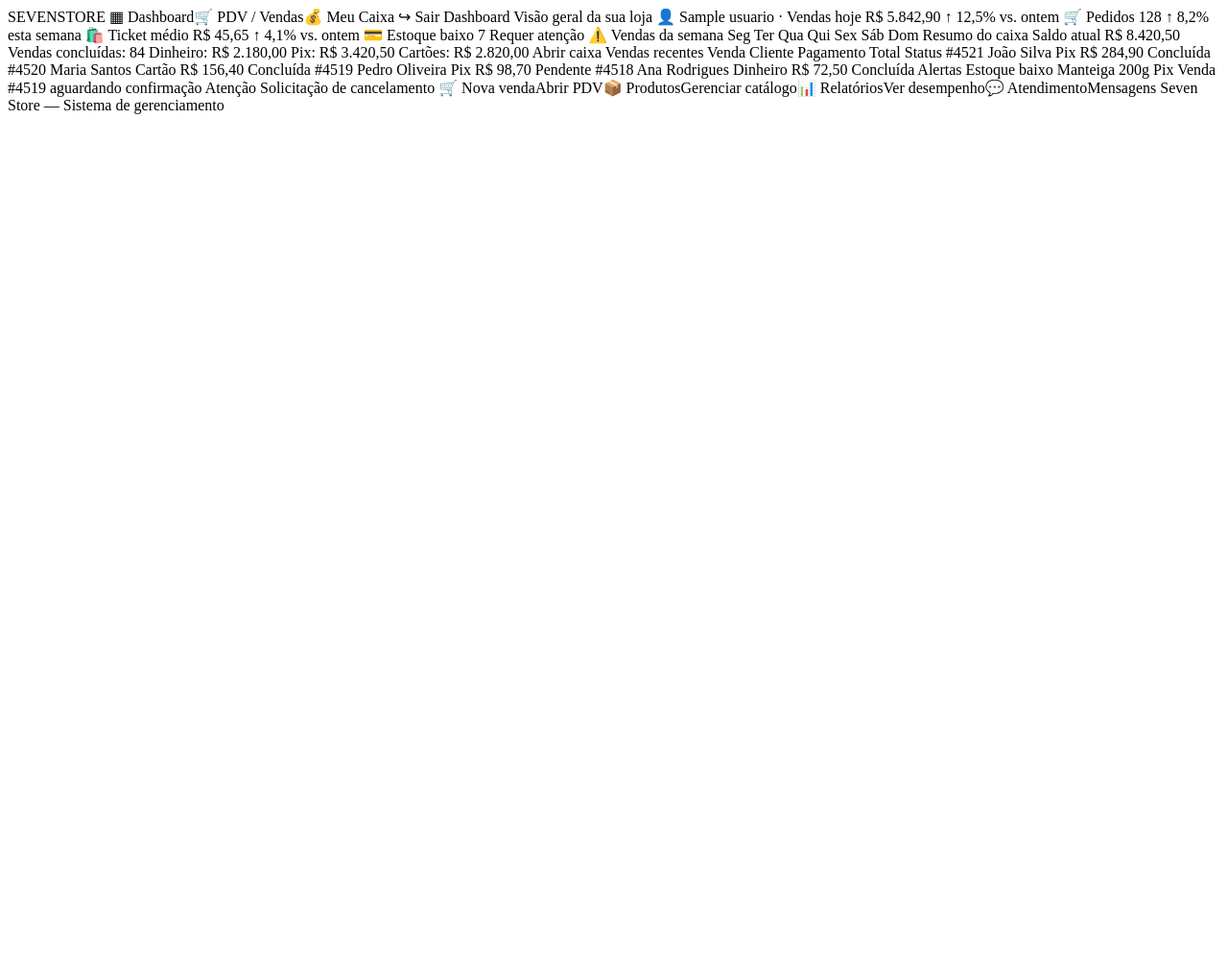
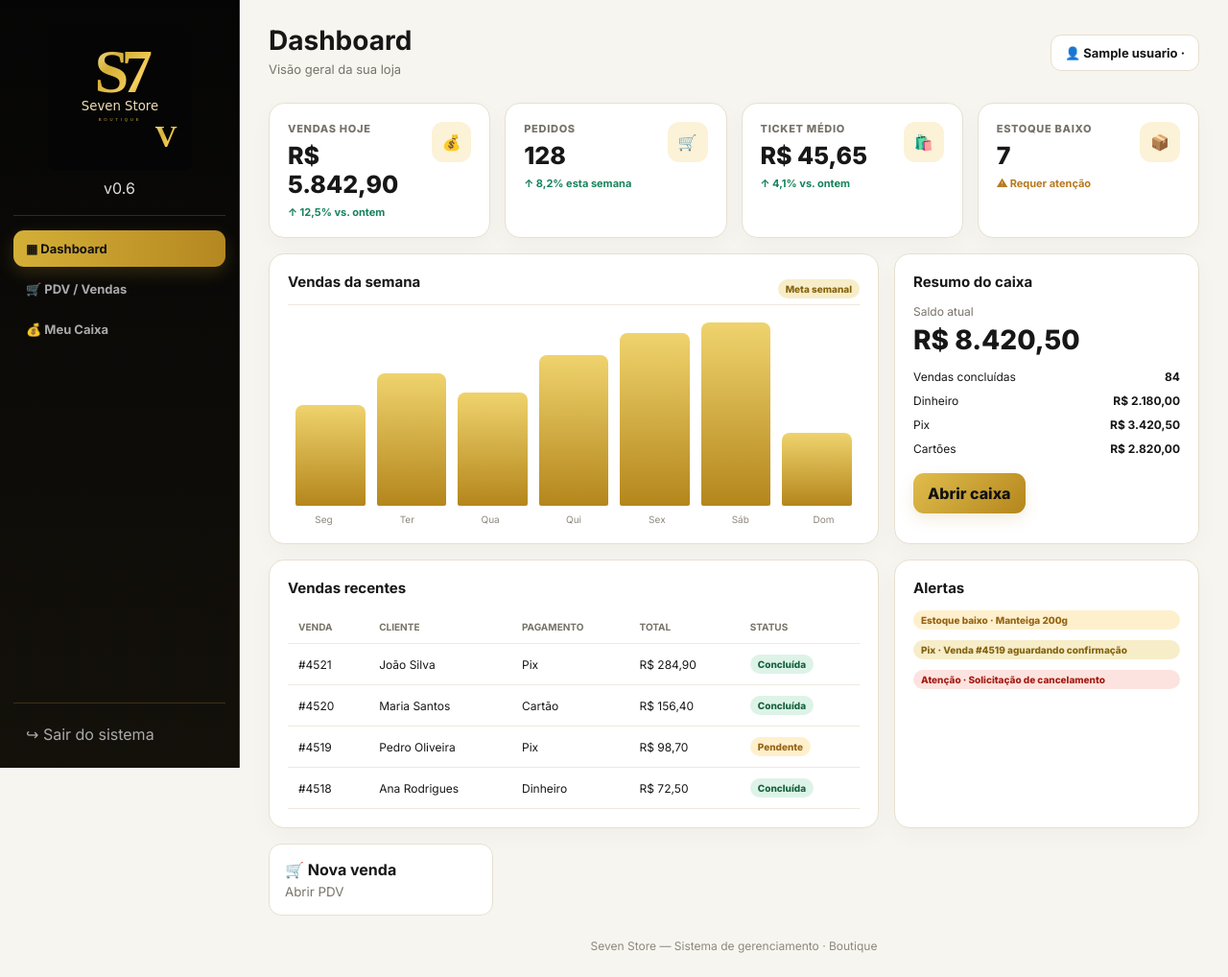
Before and after one commit to jadersouza-CREATOR/seven-store, a Flask app: page /inicio in a window 1280 px wide. Shown: the whole page at 96% size. Before the commit the page ends 119 px from the top, so only its background shows below. Run offline with Flask 3, Linux system fonts and the light colour scheme; the visitor is signed in with stand-in values (Sample User, id 1); a database or web service that is not in the repository returns one stand-in record (values such as "Sample title"); parts of the project's set-up code (start-up, migrations or seed data) failed here and were passed over; some libraries are stand-ins or nearby versions.

Commit message:
feat: transforma inicio no dashboard inspirado no Figma

```diff
--- a/templates/inicio.html
+++ b/templates/inicio.html
@@ -1,57 +1,95 @@
-SEVENSTORE
-▦ Dashboard🛒 PDV / Vendas💰 Meu Caixa{% if perfil in ['administrador','subadministrador'] %}📦 Produtos👥 Clientes▤ Estoque▥ Relatórios💬 Atendimento{% endif %}{% if perfil=='administrador' %}⚙ Configurações{% endif %}
-↪ Sair
-Dashboard
-Visão geral da sua loja
+<!DOCTYPE html>
+<html lang="pt-BR">
+<head>
+<meta charset="UTF-8"><meta name="viewport" content="width=device-width,initial-scale=1.0">
+<title>Seven Store — Dashboard</title><link rel="stylesheet" href="{{ url_for('static', filename='style.css') }}">
+</head>
+<body>
+<div class="dashboard">
+  <aside class="menu">
+    <div class="logo-menu">
+      <img src="{{ url_for('static', filename='seven-store-logo.svg') }}" alt="Seven Store" style="width:150px;display:block;margin:0 auto 8px">
+      <div class="versao">v0.6</div>
+    </div>
+    <nav>
+      <a class="ativo" href="{{ url_for('inicio') }}">▦ Dashboard</a>
+      <a href="{{ url_for('vendas') }}">🛒 PDV / Vendas</a>
+      <a href="{{ url_for('caixa') }}">💰 Meu Caixa</a>
+      {% if perfil in ['administrador','subadministrador'] %}
+      <a href="{{ url_for('produtos') }}">📦 Produtos</a>
+      <a href="{{ url_for('clientes') }}">👥 Clientes</a>
+      <a href="{{ url_for('estoque') }}">▤ Estoque</a>
+      <a href="{{ url_for('relatorios') }}">▥ Relatórios</a>
+      <a href="{{ url_for('atendimento') }}">💬 Atendimento</a>
+      {% endif %}
+      {% if perfil == 'administrador' %}<a href="{{ url_for('configuracoes') }}">⚙ Configurações</a>{% endif %}
+    </nav>
+    <div class="menu-final"><a href="{{ url_for('sair') }}">↪ Sair do sistema</a></div>
+  </aside>
 
-👤 {{usuario}} · {{perfil_nome}}
-Vendas hoje
-R$ 5.842,90
-↑ 12,5% vs. ontem
-🛒
-Pedidos
-128
-↑ 8,2% esta semana
-🛍️
-Ticket médio
-R$ 45,65
-↑ 4,1% vs. ontem
-💳
-Estoque baixo
-7
-Requer atenção
-⚠️
-Vendas da semana
-{% for v in [55,72,62,82,94,100,40] %}
-{% endfor %}
-{% for d in ['Seg','Ter','Qua','Qui','Sex','Sáb','Dom'] %}
-{{d}}
-{% endfor %}
-Resumo do caixa
-Saldo atual
+  <main class="conteudo">
+    <header class="cabecalho">
+      <div><h2>Dashboard</h2><p>Visão geral da sua loja</p></div>
+      <div class="usuario-dashboard">👤 {{ usuario }} · {{ perfil_nome }}</div>
+    </header>
 
-R$ 8.420,50
-Vendas concluídas: 84
+    <section class="cards">
+      <div class="card"><div class="stat"><div><div class="label">Vendas hoje</div><div class="value">R$ 5.842,90</div><div class="up">↑ 12,5% vs. ontem</div></div><div class="icon">💰</div></div></div>
+      <div class="card"><div class="stat"><div><div class="label">Pedidos</div><div class="value">128</div><div class="up">↑ 8,2% esta semana</div></div><div class="icon">🛒</div></div></div>
+      <div class="card"><div class="stat"><div><div class="label">Ticket médio</div><div class="value">R$ 45,65</div><div class="up">↑ 4,1% vs. ontem</div></div><div class="icon">🛍️</div></div></div>
+      <div class="card"><div class="stat"><div><div class="label">Estoque baixo</div><div class="value">7</div><div style="color:#b7791f;font-size:11px;font-weight:700;margin-top:7px">⚠ Requer atenção</div></div><div class="icon">📦</div></div></div>
+    </section>
 
-Dinheiro: R$ 2.180,00
+    <section class="grid">
+      <div class="card">
+        <div style="display:flex;justify-content:space-between;align-items:center"><h3>Vendas da semana</h3><span class="badge info">Meta semanal</span></div>
+        <div style="height:210px;display:flex;align-items:flex-end;gap:12px;border-top:1px solid #eee9df;padding:18px 8px 0">
+          {% for v in [55,72,62,82,94,100,40] %}<div style="flex:1;height:100%;display:flex;align-items:flex-end"><div style="width:100%;height:{{ v }}%;min-height:20px;border-radius:8px 8px 2px 2px;background:linear-gradient(180deg,#efd36d,#b4861c)"></div></div>{% endfor %}
+        </div>
+        <div style="display:grid;grid-template-columns:repeat(7,1fr);gap:12px;margin-top:8px;text-align:center;color:#8d887d;font-size:10px">{% for d in ['Seg','Ter','Qua','Qui','Sex','Sáb','Dom'] %}<span>{{ d }}</span>{% endfor %}</div>
+      </div>
 
-Pix: R$ 3.420,50
+      <div class="card">
+        <h3>Resumo do caixa</h3>
+        <div style="color:#77736a;font-size:12px">Saldo atual</div><div style="font-size:28px;font-weight:800;margin:5px 0 14px">R$ 8.420,50</div>
+        <div style="display:grid;gap:10px;font-size:12px">
+          <div style="display:flex;justify-content:space-between"><span>Vendas concluídas</span><strong>84</strong></div>
+          <div style="display:flex;justify-content:space-between"><span>Dinheiro</span><strong>R$ 2.180,00</strong></div>
+          <div style="display:flex;justify-content:space-between"><span>Pix</span><strong>R$ 3.420,50</strong></div>
+          <div style="display:flex;justify-content:space-between"><span>Cartões</span><strong>R$ 2.820,00</strong></div>
+        </div>
+        <a class="btn" style="display:inline-block;margin-top:18px" href="{{ url_for('caixa') }}">Abrir caixa</a>
+      </div>
+    </section>
 
-Cartões: R$ 2.820,00
+    <section class="grid" style="grid-template-columns:2fr 1fr">
+      <div class="card">
+        <h3>Vendas recentes</h3>
+        <div style="overflow:auto"><table class="table"><thead><tr><th>Venda</th><th>Cliente</th><th>Pagamento</th><th>Total</th><th>Status</th></tr></thead><tbody>
+          <tr><td>#4521</td><td>João Silva</td><td>Pix</td><td>R$ 284,90</td><td><span class="badge success">Concluída</span></td></tr>
+          <tr><td>#4520</td><td>Maria Santos</td><td>Cartão</td><td>R$ 156,40</td><td><span class="badge success">Concluída</span></td></tr>
+          <tr><td>#4519</td><td>Pedro Oliveira</td><td>Pix</td><td>R$ 98,70</td><td><span class="badge warning">Pendente</span></td></tr>
+          <tr><td>#4518</td><td>Ana Rodrigues</td><td>Dinheiro</td><td>R$ 72,50</td><td><span class="badge success">Concluída</span></td></tr>
+        </tbody></table></div>
+      </div>
+      <div class="card">
+        <h3>Alertas</h3>
+        <div style="display:grid;gap:11px;font-size:12px">
+          <div class="badge warning" style="display:block">Estoque baixo · Manteiga 200g</div>
+          <div class="badge info" style="display:block">Pix · Venda #4519 aguardando confirmação</div>
+          <div class="badge danger" style="display:block">Atenção · Solicitação de cancelamento</div>
+        </div>
+      </div>
+    </section>
 
-Abrir caixa
-Vendas recentes
-Venda	Cliente	Pagamento	Total	Status
-#4521	João Silva	Pix	R$ 284,90	Concluída
-#4520	Maria Santos	Cartão	R$ 156,40	Concluída
-#4519	Pedro Oliveira	Pix	R$ 98,70	Pendente
-#4518	Ana Rodrigues	Dinheiro	R$ 72,50	Concluída
-Alertas
-Estoque baixo Manteiga 200g
-
-Pix Venda #4519 aguardando confirmação
-
-Atenção Solicitação de cancelamento
-
-🛒 Nova vendaAbrir PDV📦 ProdutosGerenciar catálogo📊 RelatóriosVer desempenho💬 AtendimentoMensagens
-Seven Store — Sistema de gerenciamento
+    <section class="quick">
+      <a href="{{ url_for('vendas') }}">🛒 Nova venda<small>Abrir PDV</small></a>
+      {% if perfil in ['administrador','subadministrador'] %}<a href="{{ url_for('produtos') }}">📦 Produtos<small>Gerenciar catálogo</small></a>{% endif %}
+      {% if perfil in ['administrador','subadministrador'] %}<a href="{{ url_for('relatorios') }}">📊 Relatórios<small>Ver desempenho</small></a>{% endif %}
+      {% if perfil in ['administrador','subadministrador'] %}<a href="{{ url_for('atendimento') }}">💬 Atendimento<small>Mensagens</small></a>{% endif %}
+    </section>
+    <footer>Seven Store — Sistema de gerenciamento · Boutique</footer>
+  </main>
+</div>
+</body>
+</html>
```
